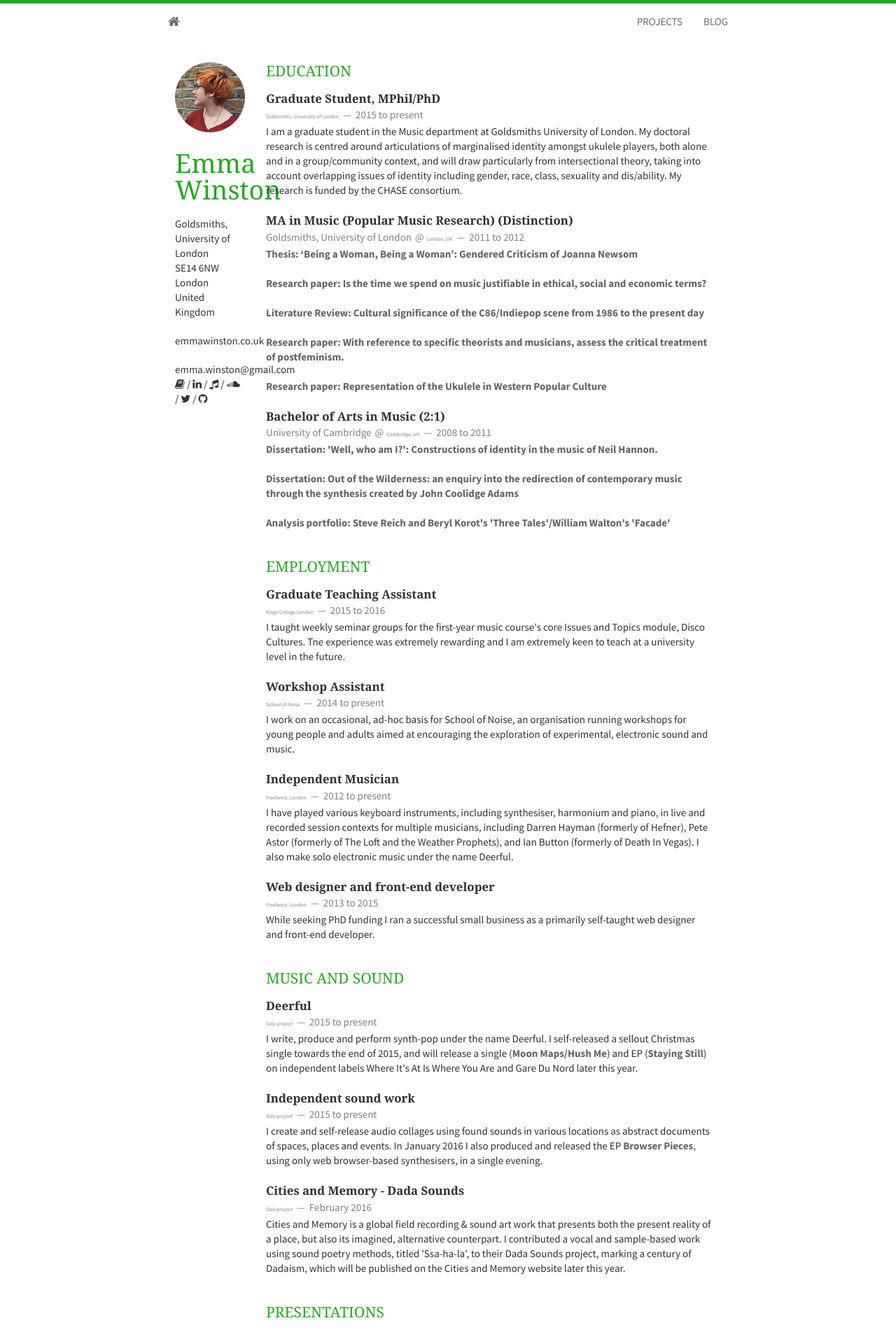
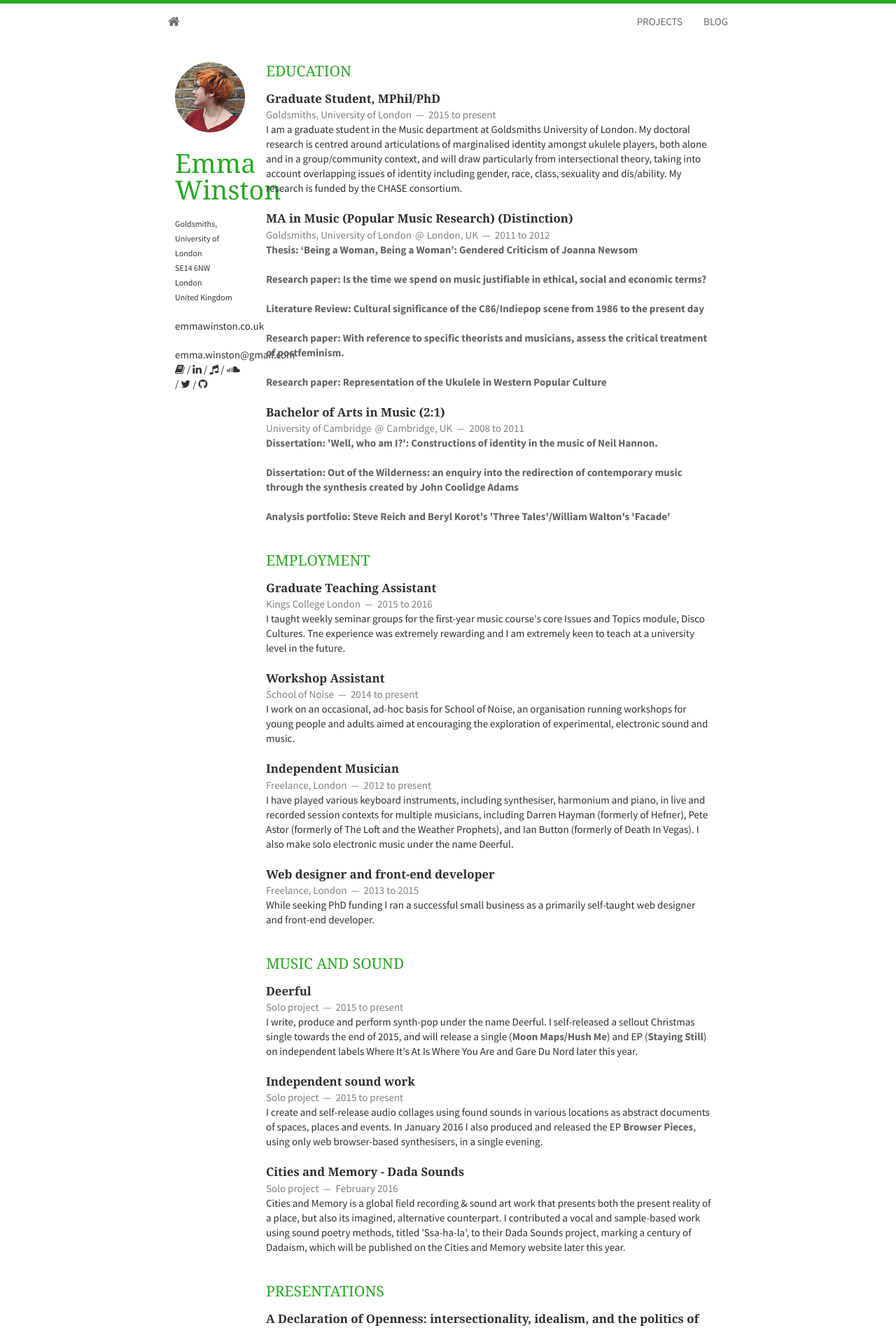
Before and after one commit to emmawinston/cv, a Jekyll site: the page built from index.html, in a window 1280 px wide. Shown: the top 1900 px of the page at 70% size. Built offline with Jekyll 4.4.1, drawn with Linux system fonts in a browser that asks for light colours; nearby versions of some CDN libraries; Markdown is read by kramdown in place of the engine named in the settings; the list of posts is cut into pages by our own code.

Commit message:
smaller font

```diff
--- a/static/css/layout.css
+++ b/static/css/layout.css
@@ -129,6 +129,10 @@ header > h1 {
     margin-bottom: 20px;
 }
 
+.container > header address {
+  font-size: 0.8em;
+}
+
 .container > header p:last-child {
     margin-bottom: 20px;
 }
@@ -175,7 +179,6 @@ article > header > span a {
 
 article > header address {
     display: inline;
-    font-size: 0.5em;
 }
 
 article > header address + time {
```
